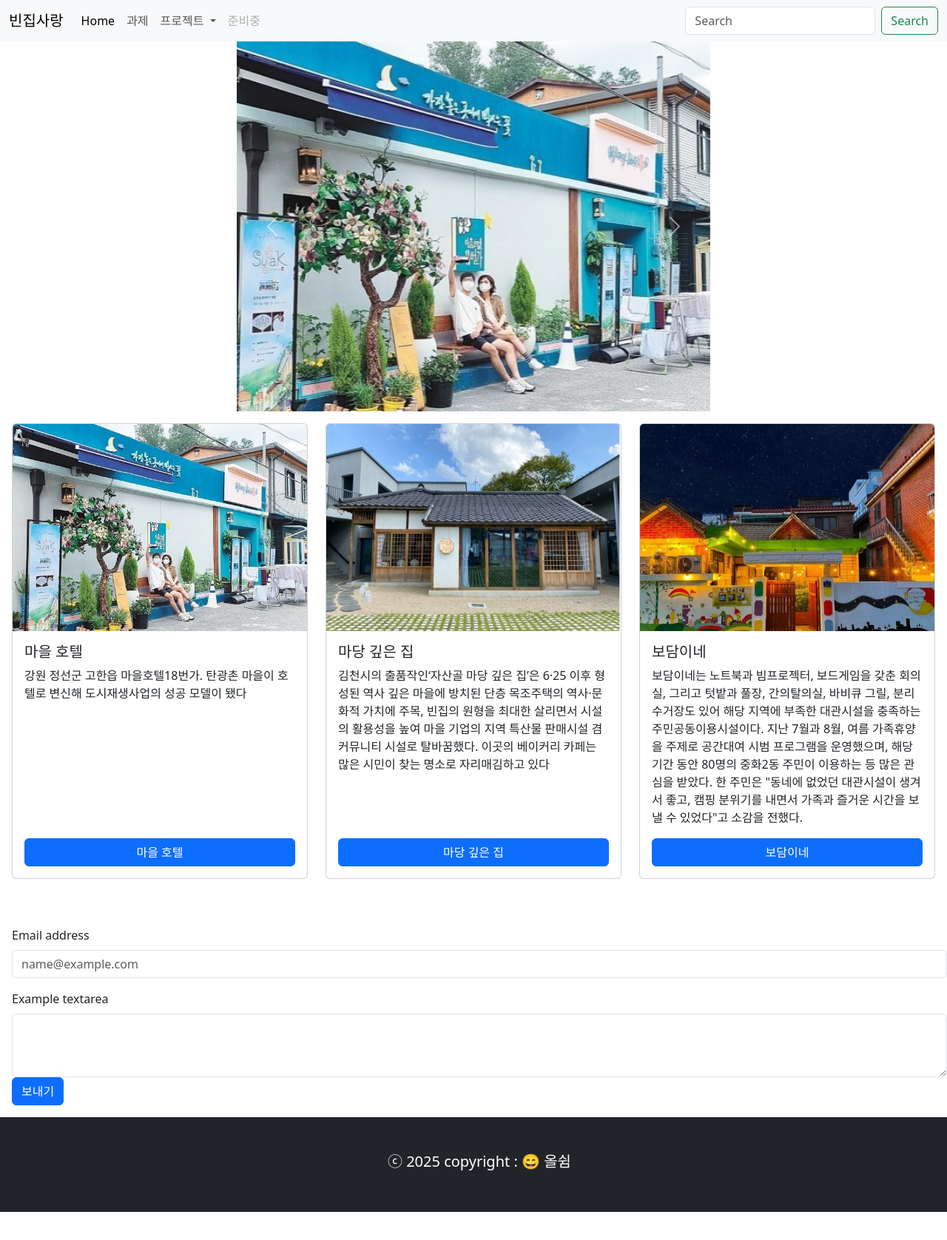
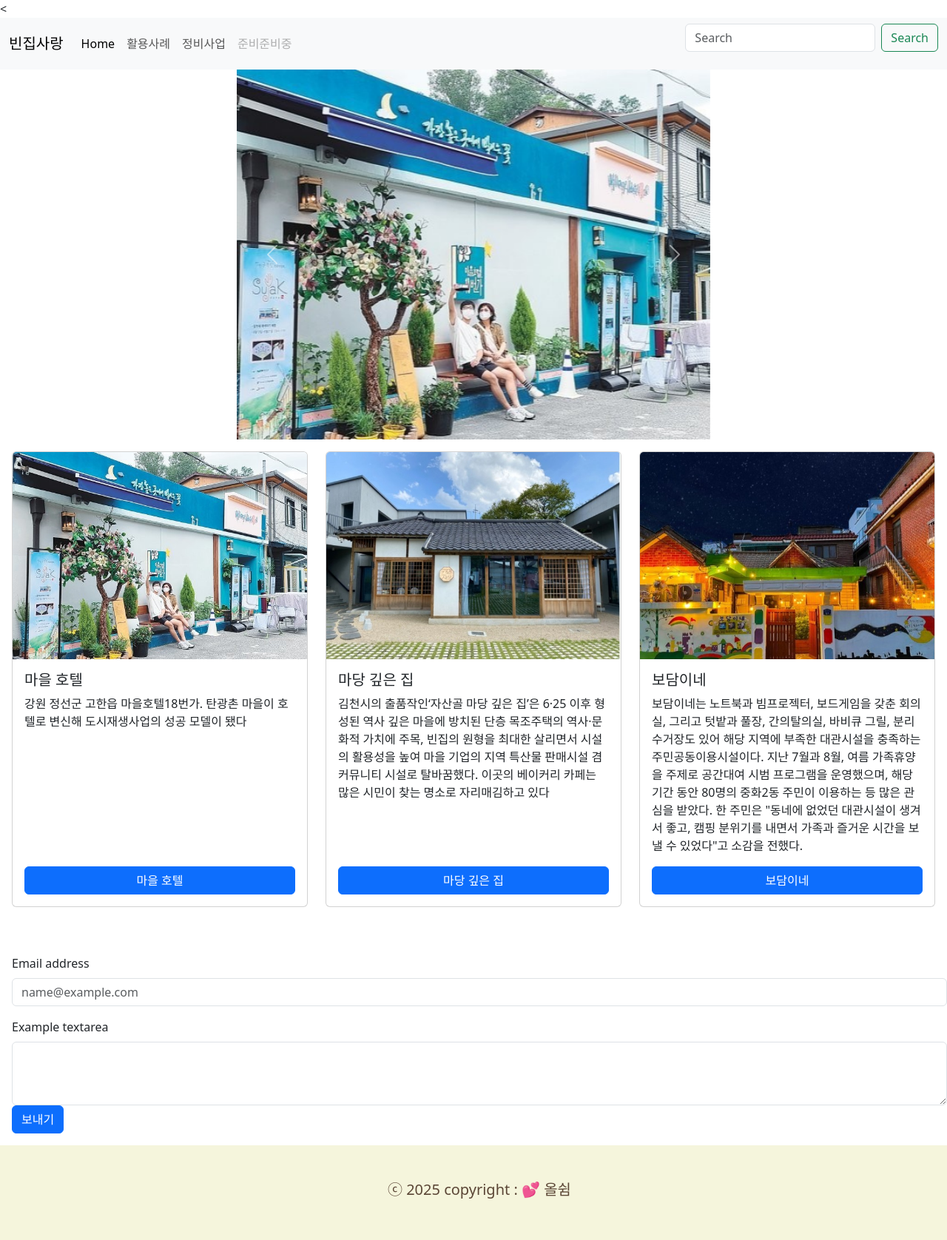
Before and after one commit to nayu0109/team_project_2, a plain HTML site: page manu1/manu1.html in a window 1280 px wide. Shown: the whole page at 74% size. Before the commit the page ends 1638 px from the top, so only its background shows below. Drawn offline with nearby package versions, Linux system fonts and the light colour scheme.

Commit message:
manu1헤드,퓨터 수정정

```diff
--- a/manu1/manu1.html
+++ b/manu1/manu1.html
@@ -1,4 +1,4 @@
-<!DOCTYPE html>
+<<!DOCTYPE html>
 <html lang="ko">
 
 <head>
@@ -39,21 +39,14 @@
                         <a class="nav-link active" aria-current="page" href="#">Home</a>
                     </li>
                     <li class="nav-item">
-                        <a class="nav-link" href="#">과제</a>
-                    </li>
-                    <li class="nav-item dropdown">
-                        <a class="nav-link dropdown-toggle" href="#" role="button" data-bs-toggle="dropdown"
-                            aria-expanded="false">
-                            프로젝트
-                        </a>
-                        <ul class="dropdown-menu">
-                            <li><a class="dropdown-item" href="#">html</a></li>
-                            <li><a class="dropdown-item" href="#">css</a></li>
-                            <li><a class="dropdown-item" href="#">javascript</a></li>
-                        </ul>
+                        <a class="nav-link" href="#">활용사례</a>
                     </li>
                     <li class="nav-item">
-                        <a class="nav-link disabled" aria-disabled="true">준비중</a>
+                        <a class="nav-link" href="#">정비사업</a>
+
+                    </li>
+                    <li class="nav-item">
+                        <a class="nav-link disabled" aria-disabled="true">준비준비중</a>
                     </li>
                 </ul>
                 <form class="d-flex" role="search">
@@ -140,10 +133,10 @@
 </div>
 </div>
 <!-- 푸터 -->
-<footer class="bg-dark tex-center tex-lg-start p-5">
-<h5 class="text-center ps-3 text-white">
-    ⓒ 2025 copyright : 😄
-    <a>올쉼</a>
+<footer class="text-center tex-lg-start p-5" style="background-color: #F5F5DC;">
+    <h5 class="text-center ps-3" style="color: #5B4636;">
+      ⓒ 2025 copyright : 💕
+      <a href="#" style="color: #5B4636; text-decoration: none;">올쉼</a>
 </h5>
 </footer>
 </body>
```
